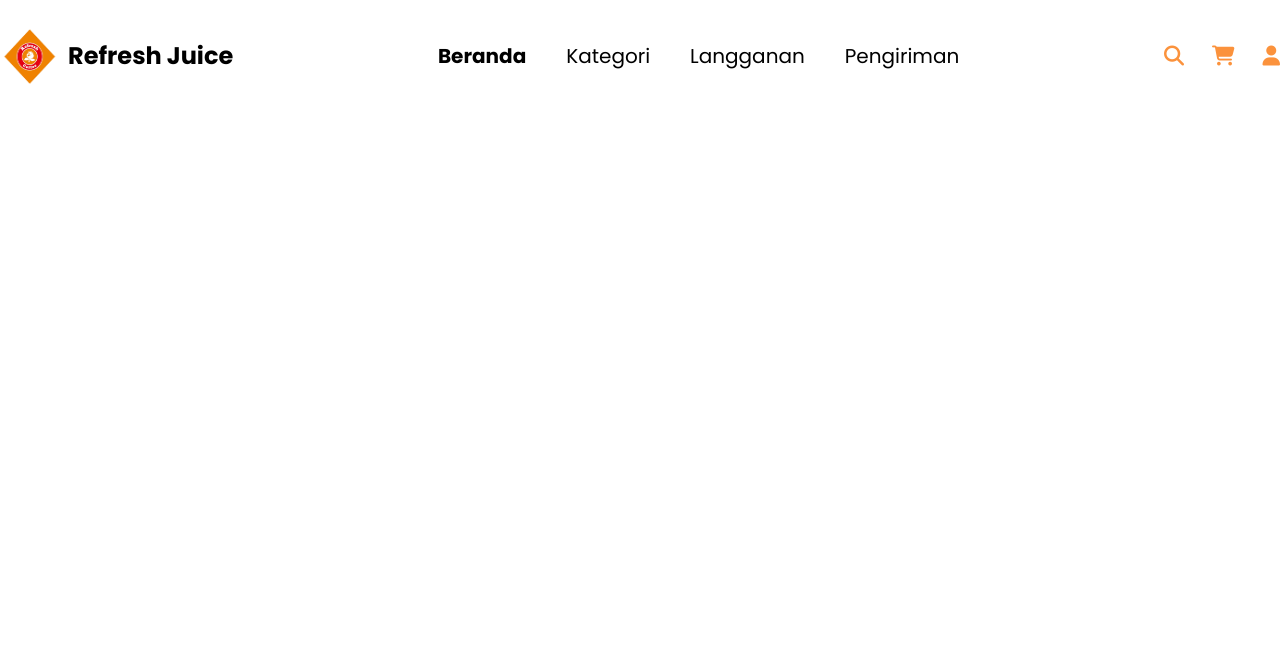
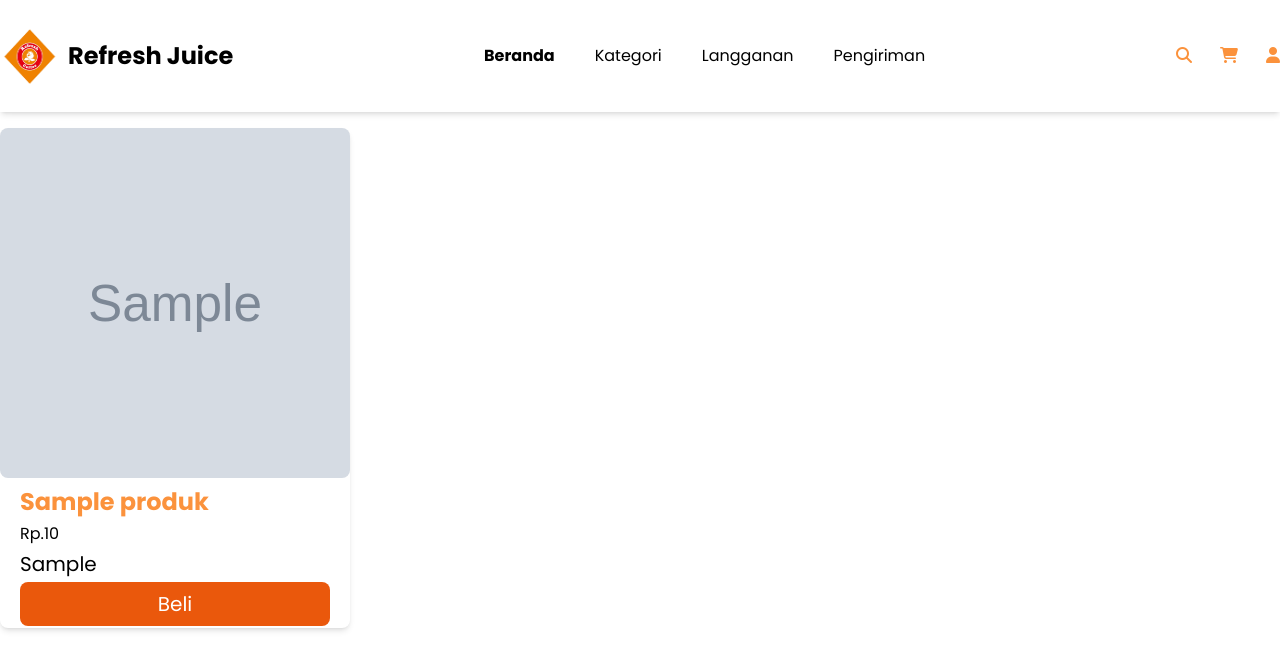
Before and after one commit to Rosamdani/Refresh-juice, a PHP site: page / in a window 1280 px wide. Shown: the top 670 px of the page. Run offline with PHP 8.4, Linux system fonts and the light colour scheme; tables that the repository leaves empty or names only in its code hold one stand-in row (values such as "Sample post"); grey boxes marked "Sample" are stand-in pictures; some libraries are stand-ins or nearby versions.

Commit message:
Menambahkan pemanggilan produk

```diff
--- a/index.php
+++ b/index.php
@@ -20,9 +20,9 @@ include 'koneksi.php';
 </head>
 
 <body>
-    <div class="container mx-auto min-w-[40%] text-xl">
      <!-- Navbar -->
-        <nav class="w-full flex justify-between items-center h-28 ">
+     <div class="w-full shadow-md fixed bg-white">
+         <nav class="container mx-auto flex justify-between items-center h-28 ">
                 <div class="logo flex space-x-2 items-center">
                     <img src="assets/logo/logo.png" class="w-[60px] h-[60px]" alt="Belum ada">
                     <p class="text-2xl font-bold">Refresh Juice</p>
@@ -42,7 +42,10 @@ include 'koneksi.php';
 
                 </div>
             </nav>
+     </div>
         <!-- End Navbar -->
+    <div class="container mx-auto min-w-[40%] text-xl">
+
 
         <!-- Konten Produk -->
         <?php
@@ -53,34 +56,16 @@ include 'koneksi.php';
             $query = mysqli_query($koneksi, $sql);
 
             if ($query->num_rows > 0) { //Jika produk yang dicari ditemukan
-        ?>
-
-                <div class="grid grid-cols-4 gap-5">
-
-                </div>
-
-            <?php
+                items($query);
             } else { //Jika produk yang dicari tidak ditemukan
-            ?>
-
-
-
-                <?php
+                item_kosong();
             }
         } else { // Jika pengguna tidak melakukan pencarian
             $sql = "SELECT * FROM produk";
             $query = mysqli_query($koneksi, $sql);
 
             if ($query->num_rows > 0) {
-                while ($row = mysqli_fetch_array($query)) {
-                ?>
-
-                    <div class="grid grid-cols-4 gap-5">
-                        <div class="card-produk w-"></div>
-                    </div>
-
-        <?php
-                }
+                items($query);
             }
         }
 
@@ -90,3 +75,42 @@ include 'koneksi.php';
 </body>
 
 </html>
+
+<?php
+
+function items($query){
+    ?>
+    <div class="grid grid-cols-4 gap-5 pt-32">
+    <?php
+    while ($row = mysqli_fetch_array($query)) {
+    ?>
+        <form method="post" class="card-produk w-[350px] h-[500px] rounded-lg shadow-md">
+            <input type="hidden" name="id" value="<?=$row['id_produk']?>">
+            <input type="hidden" name="id_kategori" value="<?=$row['id_kategori']?>">
+            <div class="">
+                <img src="<?=$row['gambar']?>" alt="" class="w-full h-[350px] rounded-lg">
+                <div class="px-5 py-2 space-y-1">
+                    <p class="text-orange-400 font-bold text-2xl"><?=$row['nama_produk']?></p>
+                    <p class="text-base">Rp.<?=$row['harga']?></p>
+                    <p><?=$row['deskripsi']?></p>
+                    <input type="submit" value="Beli" name="submit-beli" class="w-full py-2 rounded-lg bg-orange-600 text-white cursor-pointer hover:bg-orange-700">
+                </div>
+            </div>
+        </form>
+
+    <?php
+    }
+    ?>
+        </div>
+    <?php
+}
+
+function item_kosong(){
+    ?>
+    <div class="w-full h-[60vh] flex flex-col justify-center items-center text-slate-400">
+        <img src="assets/img/box.png" alt="" class="w-52 h-52 mb-2">
+        <h3 class="text-xl font-semibold">Produk yang anda cari tidak ada!</h3>
+        <p class="text-sm mt-1">Mohon gunakan kata kunci yang lain</p>
+    </div>
+    <?php
+}
```
Also changed, not shown: assets/img/box.png (added). Lines whose indentation alone changed are shown as unchanged.
